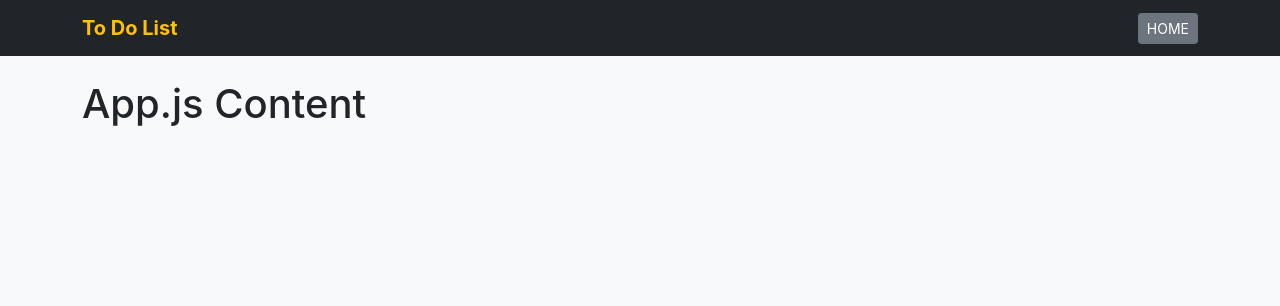
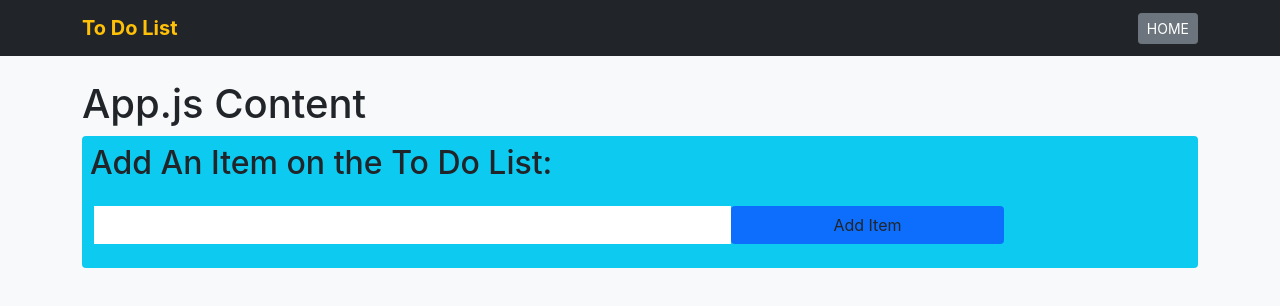
Before and after one commit to Virgilio-D-Cabading-Jr/Coding_Dojo_MERN_Stack_React_Functional_Components_To_Do_List, a React (Create React App) app: page / in a window 1280 px wide. Shown: the top 306 px of the page. Built offline with nearby package versions, Linux system fonts and the light colour scheme.

Commit message:
add form with input text and button

```diff
--- a/src/App.js
+++ b/src/App.js
@@ -1,4 +1,5 @@
 import './App.css';
+import AddTodoListComponent from './components/AddTodoListComponent';
 
 ////////////////////////////////////////////////////////////////////
 //  ROOT APPLICATION
@@ -8,6 +9,7 @@ function App() {
   return (
     <div className="App">
       <h1>App.js Content</h1>
+      <AddTodoListComponent />
     </div>
   );
 }
--- a/src/components/AddTodoListComponent.jsx
+++ b/src/components/AddTodoListComponent.jsx
@@ -6,8 +6,12 @@ import React from 'react'
 
 const AddTodoListComponent= () => {
     return (
-        <div>
-            <h1>Add An Item on the To Do List:</h1>
+        <div className="bg-info mb-3 p-2 rounded">
+            <h2>Add An Item on the To Do List:</h2>
+            <form className="row p-3">
+                <input className="col-7 rounded-left border-0" type="text"></input>
+                <button className='col-3 bg-primary rounded-right btn'>Add Item</button>
+            </form>
         </div>
     )
 }
```
